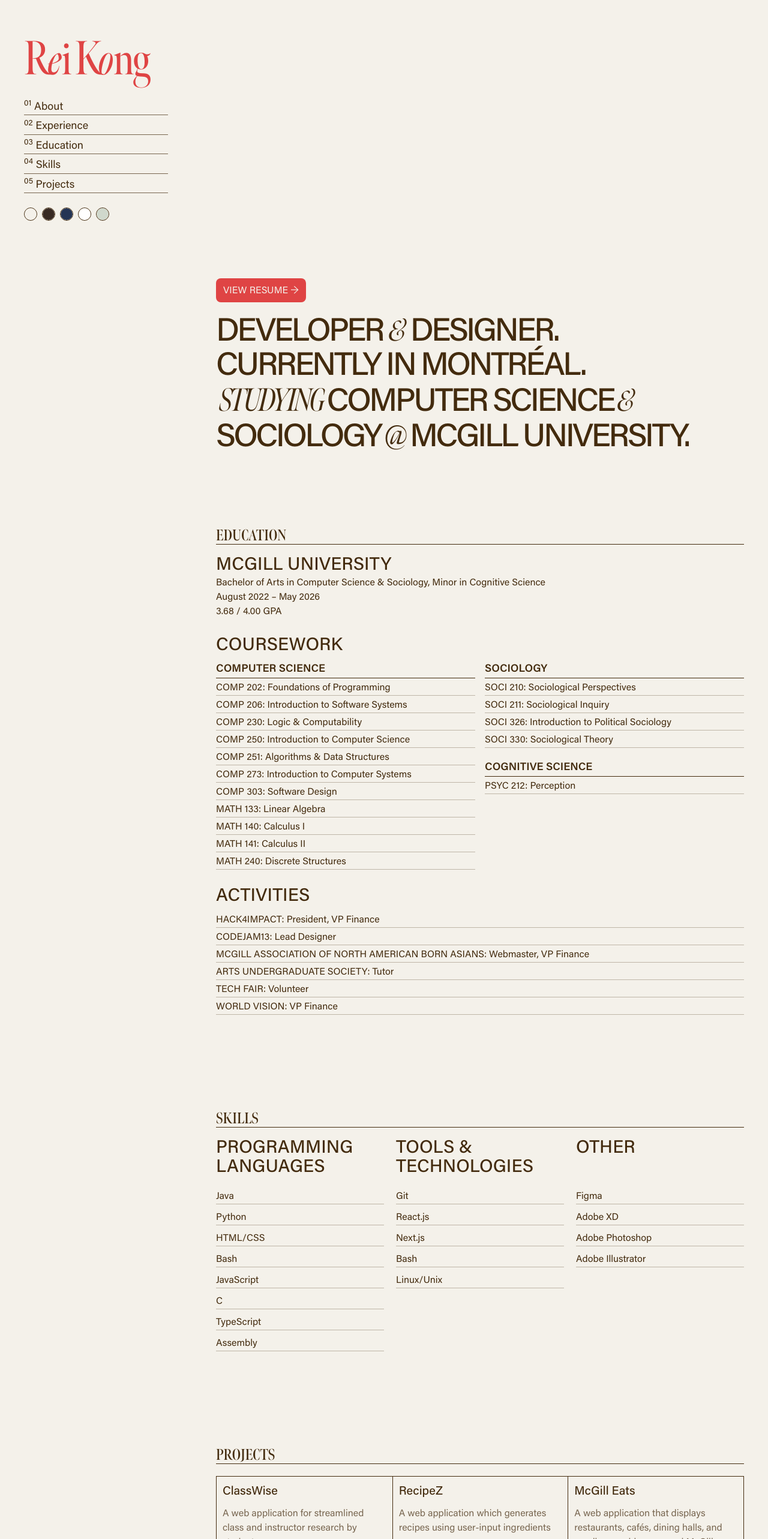
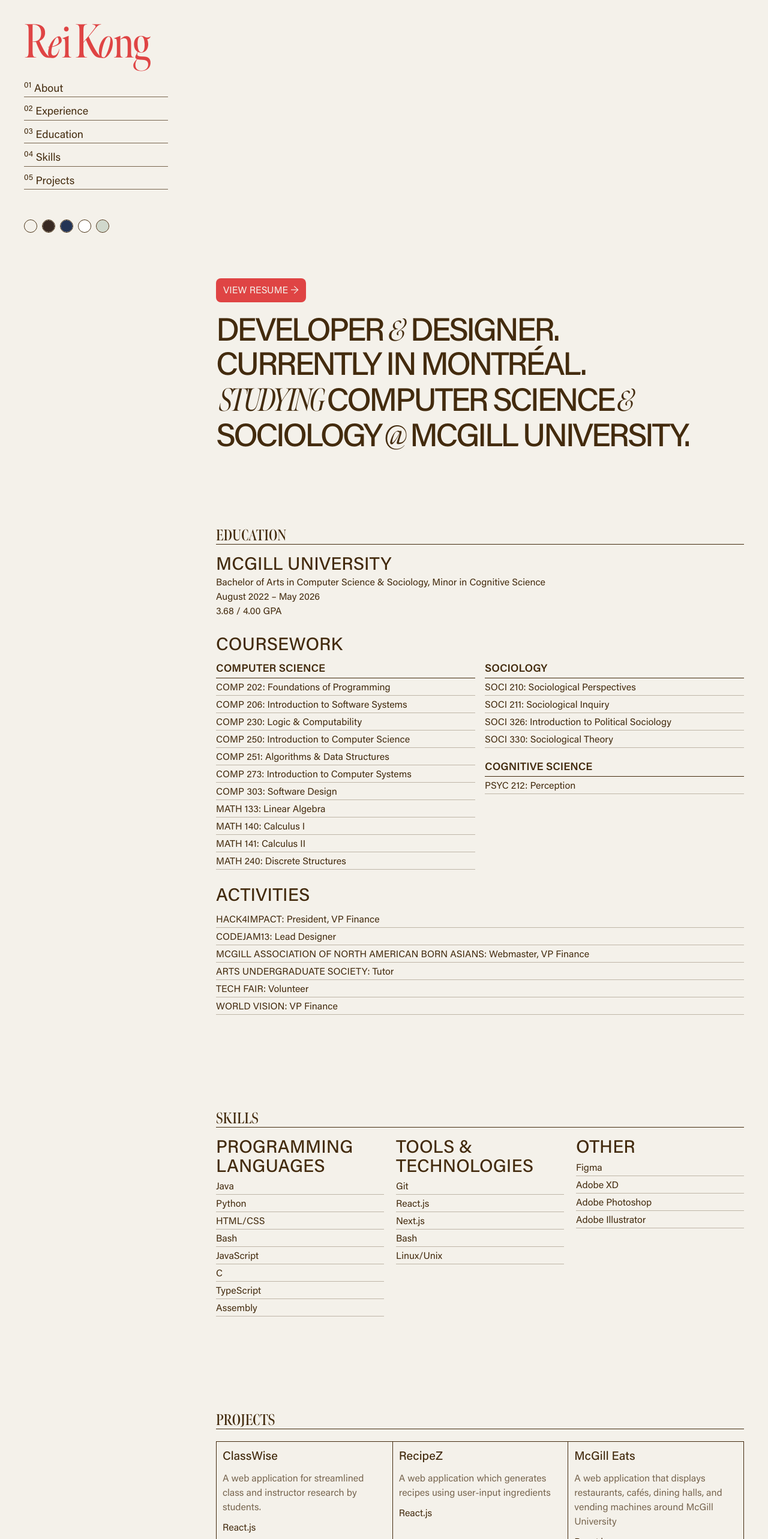
Before and after one commit to ReiKong/personal-website-2, a Next.js app: page / in a window 1280 px wide. Shown: the top 2566 px of the page at 60% size. Built offline with nearby package versions, Linux system fonts and the light colour scheme; a web font is replaced by a local one.

Commit message:
Adding responsiveness to Skills section

```diff
--- a/components/sections/skills.tsx
+++ b/components/sections/skills.tsx
@@ -4,19 +4,10 @@ export default function Skills() {
             <div className="sectionHeader">
                 <h2 className="sectionHeader">Skills</h2>
             </div>
-            <div className="three333333Columns">
-                <div className="child33Column">
+
+            <div className="grid grid-cols-1 lg:grid-cols-3 gap-[20px] w-[100%] gap-y-8">
+                <div className="flex flex-1 flex-col items-start gap-y-[4px]">
                     <h3 className="sectionSubheader">Programming Languages</h3>
-                </div>
-                <div className="child33Column">
-                    <h3 className="sectionSubheader">Tools & Technologies</h3>
-                </div>
-                <div className="child33Column">
-                    <h3 className="sectionSubheader">Other</h3>
-                </div>
-            </div>
-            <div className="three333333Columns">
-                <div className="child33Column">
                     {[
                         ['Java'],
                         ['Python'],
@@ -30,7 +21,8 @@ export default function Skills() {
                         <p className="table">{skill}</p>
                     ))}
                 </div>
-                <div className="child33Column">
+                <div className="flex flex-1 flex-col items-start gap-y-[4px]">
+                    <h3 className="sectionSubheader">Tools & Technologies</h3>
                     {[
                         ['Git'],
                         ['React.js'],
@@ -41,7 +33,8 @@ export default function Skills() {
                         <p className="table">{skill}</p>
                     ))}
                 </div>
-                <div className="child33Column">
+                <div className="flex flex-1 flex-col items-start gap-y-[4px]">
+                    <h3 className="sectionSubheader">Other</h3>
                     {[
                         ['Figma'],
                         ['Adobe XD'],
--- a/components/sideBar.tsx
+++ b/components/sideBar.tsx
@@ -9,7 +9,8 @@ import ThemeChanger from "../components/Theme";
 export default function SideBar() {
     return(
         <div id="left">
-            <span className="font-serif text-accent-500 text-[80px] tracking-tighter">R<span className="font-serif text-accent-500 italic tracking-tighter">e</span>i K<span className="font-serif text-accent-500 italic tracking-tighter">o</span>ng</span>
+            <span className="font-serif text-accent-500 text-[80px] tracking-tighter leading-[0.8em]">R<span className="font-serif text-accent-500 italic tracking-tighter">e</span>i K<span className="font-serif text-accent-500 italic tracking-tighter">o</span>ng</span>
+            <div className="flex flex-col gap-y-[10px] w-[100%]">
                 <ScrollLink
                     to="about"
                     spy={true}
@@ -55,6 +56,7 @@ export default function SideBar() {
                     className="sideBarLink">
                     <sup>05</sup>  Projects
                 </ScrollLink>
+            </div>
             <div>
                 <ThemeChanger />
             </div>
--- a/styles/globals.css
+++ b/styles/globals.css
@@ -130,7 +130,7 @@ h1, h2, h3, h4, p, span {
 
 #left {
   @apply sticky top-0 p-10 flex flex-col items-start self-stretch h-screen;
-  gap: 4px;
+  gap: 30px;
 }
 
 #right {
@@ -186,7 +186,7 @@ div.sectionHeader {
 }
 
 h2.sectionHeader {
-  @apply text-secondary1 font-serif transition duration-200;
+  @apply text-secondary1 font-serif transition duration-200 text-wrap;
   font-size: 26px;
   font-style: normal;
   font-weight: 600;
@@ -256,23 +256,6 @@ p.table, span.table {
   width: 100%;
 }
 
-.three333333Columns {
-  display: flex;
-  align-items: flex-start;
-  gap: 20px;
-  align-self: stretch;
-}
-
-.child33Column {
-  display: flex;
-  flex-direction: column;
-  align-items: flex-start;
-  gap: 10px;
-  flex: 1 0 0;
-}
-
-
-
 @media only screen and (max-width: 600px) {
   #left {
     display: none;
```
Lines whose indentation alone changed are shown as unchanged.
